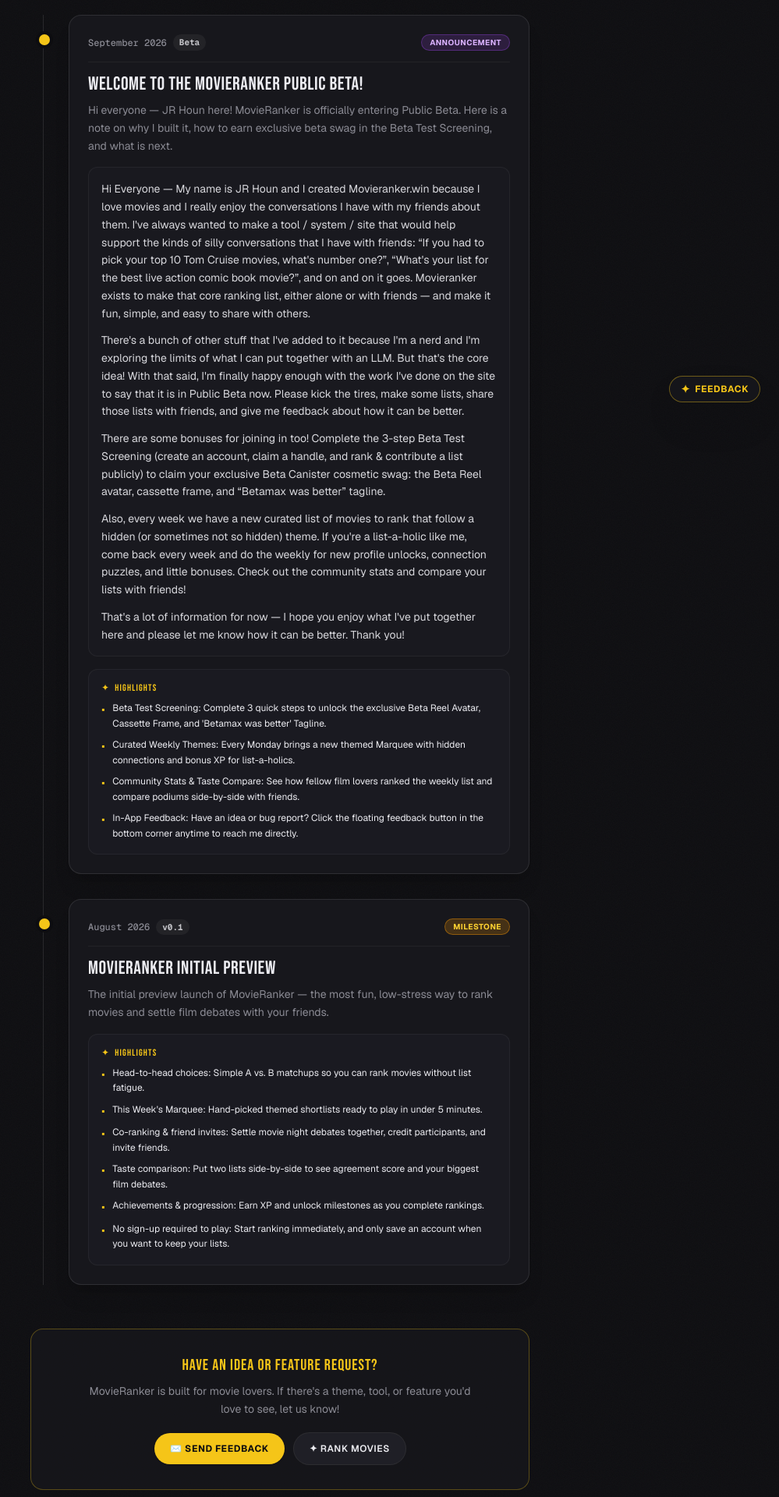
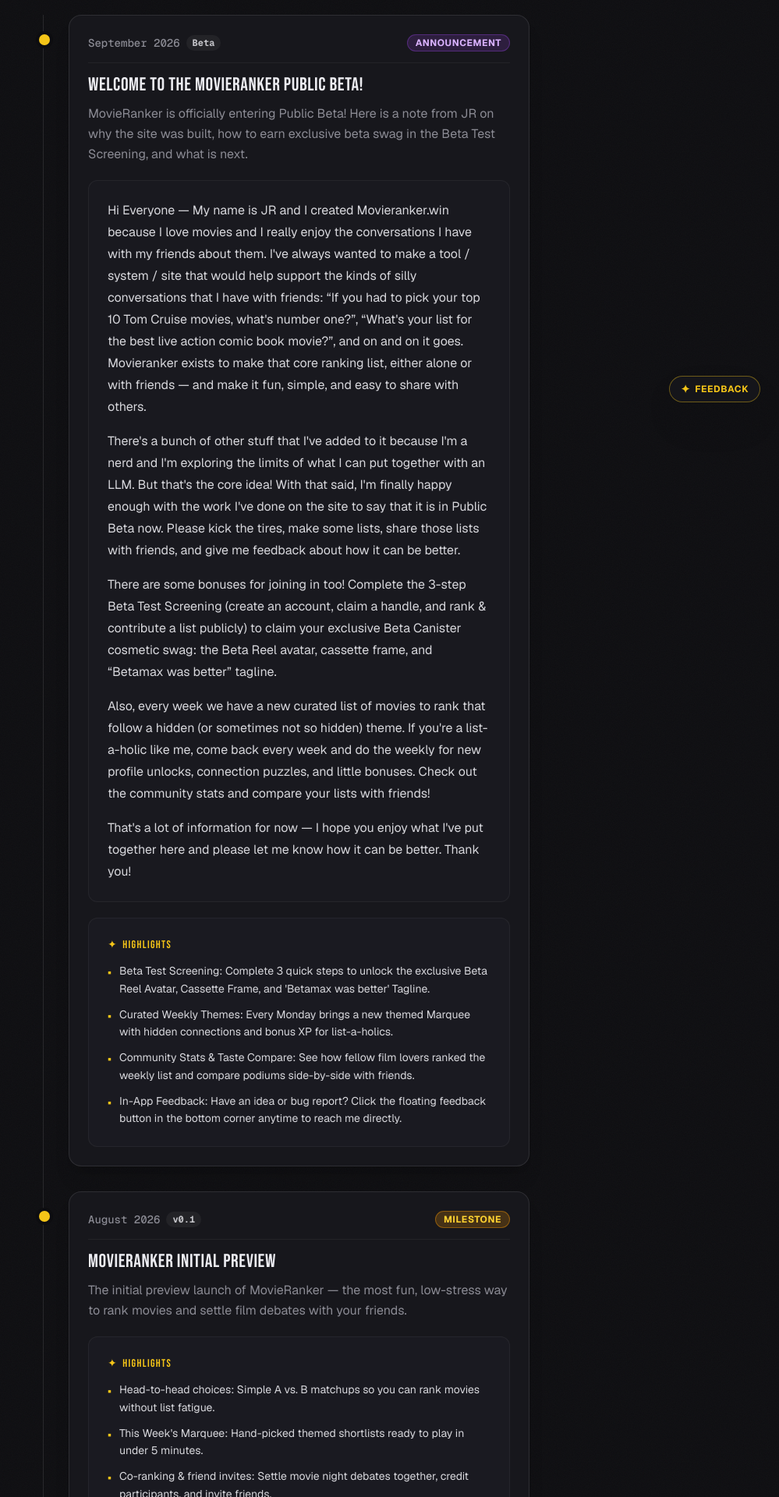
Before and after one commit to jrhoun/movieranker-dot-win, a Next.js app: page /updates in a window 1280 px wide. Shown: the part 260-2180 px from the top of the page at 78% size, without its empty margins (281-1280 px from the left). Built offline with nearby package versions, Linux system fonts and the light colour scheme; no server answers.

Commit message:
refactor(updates): scale up typography, remove duplicate greeting, and simplify JR Houn to JR

```diff
--- a/src/app/(site)/about/page.tsx
+++ b/src/app/(site)/about/page.tsx
@@ -41,7 +41,7 @@ export default function AboutPage() {
           </div>
 
           <p>
-            Created by JR Houn for people who love making lists and as a fun and shareable way to settle movie arguments with friends. Built with Next.js, Tailwind CSS, and Supabase, powered by TMDB metadata.
+            Created by JR for people who love making lists and as a fun and shareable way to settle movie arguments with friends. Built with Next.js, Tailwind CSS, and Supabase, powered by TMDB metadata.
           </p>
 
           <div className="space-y-3 rounded-lg border border-white/5 bg-surface-raised/60 p-4 sm:p-5">
@@ -49,7 +49,7 @@ export default function AboutPage() {
               How AI is used here
             </h2>
             <p className="text-xs leading-relaxed text-text/90">
-              Hi there and welcome to Movieranker.win, a site by JR Houn. I am writing these words
+              Hi there and welcome to Movieranker.win, a site by JR. I am writing these words
               entirely with my own human cognition and typing them with my fingers. However, I want
               you to know that I used a variety of different large language models and LLM harnesses
               in the production of this site. All of the code and much of the prose has been generated
--- a/src/app/(site)/updates/page.tsx
+++ b/src/app/(site)/updates/page.tsx
@@ -49,17 +49,17 @@ export default function UpdatesPage() {
             {/* Header info */}
             <div className="flex flex-wrap items-center justify-between gap-2 border-b border-white/5 pb-3.5">
               <div className="flex items-center gap-2">
-                <span className="font-mono text-xs font-medium text-muted">
+                <span className="font-mono text-xs sm:text-sm font-medium text-muted">
                   {update.date}
                 </span>
                 {update.version && (
-                  <span className="rounded bg-white/5 px-2 py-0.5 font-mono text-[11px] font-bold text-text/80">
+                  <span className="rounded bg-white/5 px-2 py-0.5 font-mono text-xs font-bold text-text/80">
                     {update.version}
                   </span>
                 )}
               </div>
               <span
-                className={`rounded-full border px-2.5 py-0.5 text-[10px] font-bold uppercase tracking-wider ${
+                className={`rounded-full border px-2.5 py-0.5 text-[11px] sm:text-xs font-bold uppercase tracking-wider ${
                   tagStyles[update.tag]
                 }`}
               >
@@ -71,13 +71,13 @@ export default function UpdatesPage() {
             <h2 className="mt-3 font-display text-xl uppercase tracking-wide text-text sm:text-2xl">
               {update.title}
             </h2>
-            <p className="mt-1.5 text-xs text-muted leading-relaxed sm:text-sm">
+            <p className="mt-2 text-sm text-muted leading-relaxed sm:text-base">
               {update.summary}
             </p>
 
             {/* Extended Personal Content */}
             {update.content && update.content.length > 0 && (
-              <div className="mt-4 space-y-3 rounded-xl bg-surface-raised/40 p-4 border border-white/5 text-xs sm:text-sm text-text/90 leading-relaxed">
+              <div className="mt-5 space-y-4 rounded-xl bg-surface-raised/40 p-5 sm:p-6 border border-white/5 text-sm sm:text-base text-text/90 leading-relaxed sm:leading-7">
                 {update.content.map((paragraph, pIdx) => (
                   <p key={pIdx}>{paragraph}</p>
                 ))}
@@ -86,14 +86,14 @@ export default function UpdatesPage() {
 
             {/* Key Highlights */}
             {update.highlights && update.highlights.length > 0 && (
-              <div className="mt-4 rounded-xl bg-surface-raised/50 p-4 border border-white/5">
-                <h3 className="font-display text-xs uppercase tracking-widest text-gold mb-2 flex items-center gap-1.5">
+              <div className="mt-5 rounded-xl bg-surface-raised/50 p-5 sm:p-6 border border-white/5">
+                <h3 className="font-display text-xs sm:text-sm uppercase tracking-widest text-gold mb-3 flex items-center gap-1.5">
                   <span>✦</span>
                   <span>Highlights</span>
                 </h3>
-                <ul className="space-y-2">
+                <ul className="space-y-2.5">
                   {update.highlights.map((point, index) => (
-                    <li key={index} className="flex items-start gap-2.5 text-xs text-text leading-relaxed">
+                    <li key={index} className="flex items-start gap-2.5 text-xs sm:text-sm text-text/90 leading-relaxed">
                       <span className="text-gold shrink-0 mt-0.5">▪</span>
                       <span>{point}</span>
                     </li>
@@ -107,19 +107,19 @@ export default function UpdatesPage() {
 
       {/* Community feedback callout */}
       <footer className="mt-14 rounded-2xl border border-gold/30 bg-surface/80 p-6 text-center sm:p-8">
-        <h2 className="font-display text-xl uppercase tracking-wider text-gold">
+        <h2 className="font-display text-xl uppercase tracking-wider text-gold sm:text-2xl">
           Have an idea or feature request?
         </h2>
-        <p className="mt-2 text-xs text-muted leading-relaxed sm:text-sm max-w-lg mx-auto">
+        <p className="mt-2 text-sm text-muted leading-relaxed max-w-lg mx-auto sm:text-base">
           MovieRanker is built for movie lovers. If there&apos;s a theme, tool, or feature you&apos;d love to see, let us know!
         </p>
-        <div className="mt-5 flex flex-wrap items-center justify-center gap-3">
-          <FeedbackTrigger className="inline-flex min-h-10 items-center rounded-full bg-gold px-5 text-xs font-bold uppercase tracking-wider text-bg shadow hover:opacity-90 active:scale-95 transition-all cursor-pointer">
+        <div className="mt-6 flex flex-wrap items-center justify-center gap-3">
+          <FeedbackTrigger className="inline-flex min-h-11 items-center rounded-full bg-gold px-5 text-xs sm:text-sm font-bold uppercase tracking-wider text-bg shadow hover:opacity-90 active:scale-95 transition-all cursor-pointer">
             ✉ Send Feedback
           </FeedbackTrigger>
           <Link
             href="/"
-            className="inline-flex min-h-10 items-center rounded-full bg-surface-raised px-5 text-xs font-semibold uppercase tracking-wider text-text ring-1 ring-white/10 hover:ring-gold hover:text-gold active:scale-95 transition-all"
+            className="inline-flex min-h-11 items-center rounded-full bg-surface-raised px-5 text-xs sm:text-sm font-semibold uppercase tracking-wider text-text ring-1 ring-white/10 hover:ring-gold hover:text-gold active:scale-95 transition-all"
           >
             ✦ Rank Movies
           </Link>
--- a/src/components/SiteFooter.tsx
+++ b/src/components/SiteFooter.tsx
@@ -108,7 +108,7 @@ export default function SiteFooter() {
             . This product uses the TMDB API but is not endorsed or certified by TMDB.
           </p>
           <p className="shrink-0">
-            © 2026 JR Houn · MovieRanker.win
+            © 2026 JR · MovieRanker.win
           </p>
         </div>
       </div>
--- a/src/data/updates.ts
+++ b/src/data/updates.ts
@@ -17,9 +17,9 @@ export const SITE_UPDATES: SiteUpdate[] = [
     tag: "Announcement",
     title: "Welcome to the MovieRanker Public Beta!",
     summary:
-      "Hi everyone — JR Houn here! MovieRanker is officially entering Public Beta. Here is a note on why I built it, how to earn exclusive beta swag in the Beta Test Screening, and what is next.",
+      "MovieRanker is officially entering Public Beta! Here is a note from JR on why the site was built, how to earn exclusive beta swag in the Beta Test Screening, and what is next.",
     content: [
-      "Hi Everyone — My name is JR Houn and I created Movieranker.win because I love movies and I really enjoy the conversations I have with my friends about them. I've always wanted to make a tool / system / site that would help support the kinds of silly conversations that I have with friends: “If you had to pick your top 10 Tom Cruise movies, what's number one?”, “What's your list for the best live action comic book movie?”, and on and on it goes. Movieranker exists to make that core ranking list, either alone or with friends — and make it fun, simple, and easy to share with others.",
+      "Hi Everyone — My name is JR and I created Movieranker.win because I love movies and I really enjoy the conversations I have with my friends about them. I've always wanted to make a tool / system / site that would help support the kinds of silly conversations that I have with friends: “If you had to pick your top 10 Tom Cruise movies, what's number one?”, “What's your list for the best live action comic book movie?”, and on and on it goes. Movieranker exists to make that core ranking list, either alone or with friends — and make it fun, simple, and easy to share with others.",
       "There's a bunch of other stuff that I've added to it because I'm a nerd and I'm exploring the limits of what I can put together with an LLM. But that's the core idea! With that said, I'm finally happy enough with the work I've done on the site to say that it is in Public Beta now. Please kick the tires, make some lists, share those lists with friends, and give me feedback about how it can be better.",
       "There are some bonuses for joining in too! Complete the 3-step Beta Test Screening (create an account, claim a handle, and rank & contribute a list publicly) to claim your exclusive Beta Canister cosmetic swag: the Beta Reel avatar, cassette frame, and “Betamax was better” tagline.",
       "Also, every week we have a new curated list of movies to rank that follow a hidden (or sometimes not so hidden) theme. If you're a list-a-holic like me, come back every week and do the weekly for new profile unlocks, connection puzzles, and little bonuses. Check out the community stats and compare your lists with friends!",
```
Also changed, not shown: 2 other files (tests, documents, lock files or other folders).
